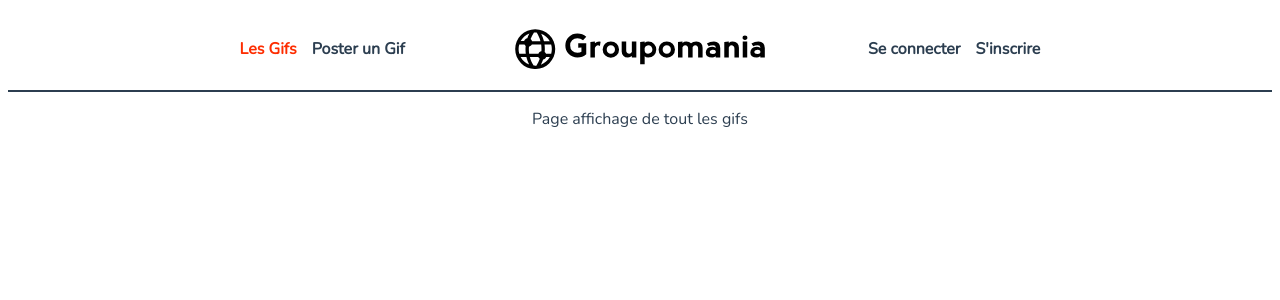
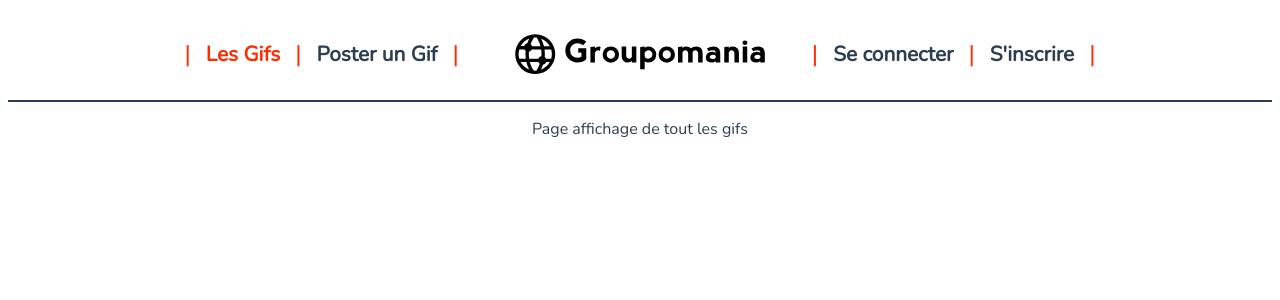
Before and after one commit to Citry-fr/TristanFaudaRole-7-13072021, a Vue app in the folder frontend/app/: page / in a window 1280 px wide. Shown: the top 300 px of the page. Built offline with nearby package versions, Linux system fonts and the light colour scheme.

Commit message:
Modification style navbar

```diff
--- a/frontend/app/src/App.vue
+++ b/frontend/app/src/App.vue
@@ -2,14 +2,21 @@
   <div id="app">
     <div id="nav">
       <div>
+        <span>|</span>
         <router-link to="/">Les Gifs</router-link>
+        <span>|</span>
         <router-link to="/postgif">Poster un Gif</router-link>
+        <span>|</span>
         <router-link to="/admin" v-if="rankChecker">Admin</router-link>
+        <span v-if="rankChecker">|</span>
       </div>
       <img src="./assets/icon-left-font-monochrome-black.svg" alt="logo Groupomania">
       <div>
+        <span>|</span>
         <router-link to="/login">Se connecter</router-link>
+        <span>|</span>
         <router-link to="/signup">S'inscrire</router-link>
+        <span>|</span>
       </div>
 
 
@@ -53,10 +60,16 @@ img {
   font-weight: bold;
   color: #2c3e50;
   text-decoration: none;
+  font-size: 1.3em;
 }
 
 #nav a.router-link-exact-active {
   color: #FD2D01;
+}
+
+span{
+  color: #FD2D01;
+  font-size: 1.5em;
 }
 </style>
 
```
